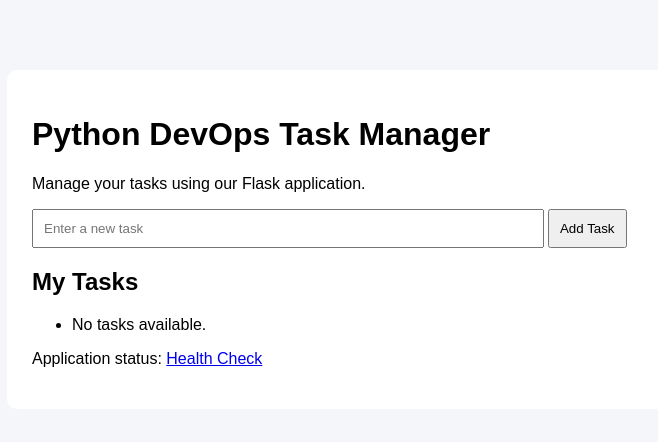
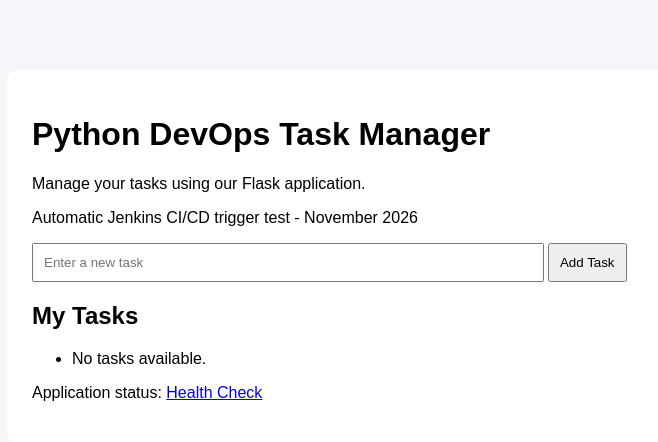
Before and after one commit to L00213632/python-devops-cicd, a Flask app: template app/templates/index.html in a window 1280 px wide. Shown: the top 442 px of the page, without its empty margins (233-891 px from the left). Run offline with Flask 3, Linux system fonts and the light colour scheme; the template is opened without the code that fills it, so the values that code supplies are empty.

Commit message:
Test automatic Jenkins trigger

```diff
--- a/app/templates/index.html
+++ b/app/templates/index.html
@@ -50,6 +50,7 @@
     <h1>Python DevOps Task Manager</h1>
 
     <p>Manage your tasks using our Flask application.</p>
+    <p>Automatic Jenkins CI/CD trigger test - November 2026</p>
 
     <form action="/add" method="POST">
 
```
